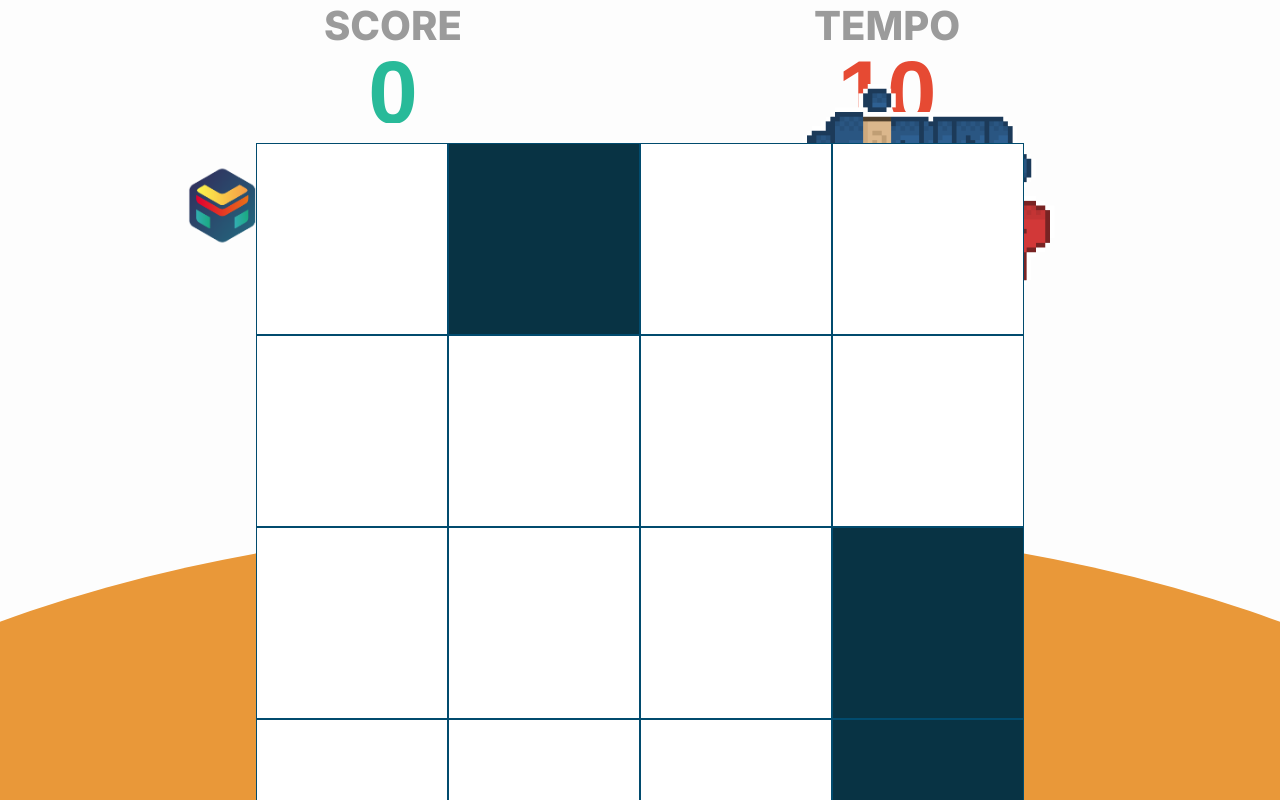
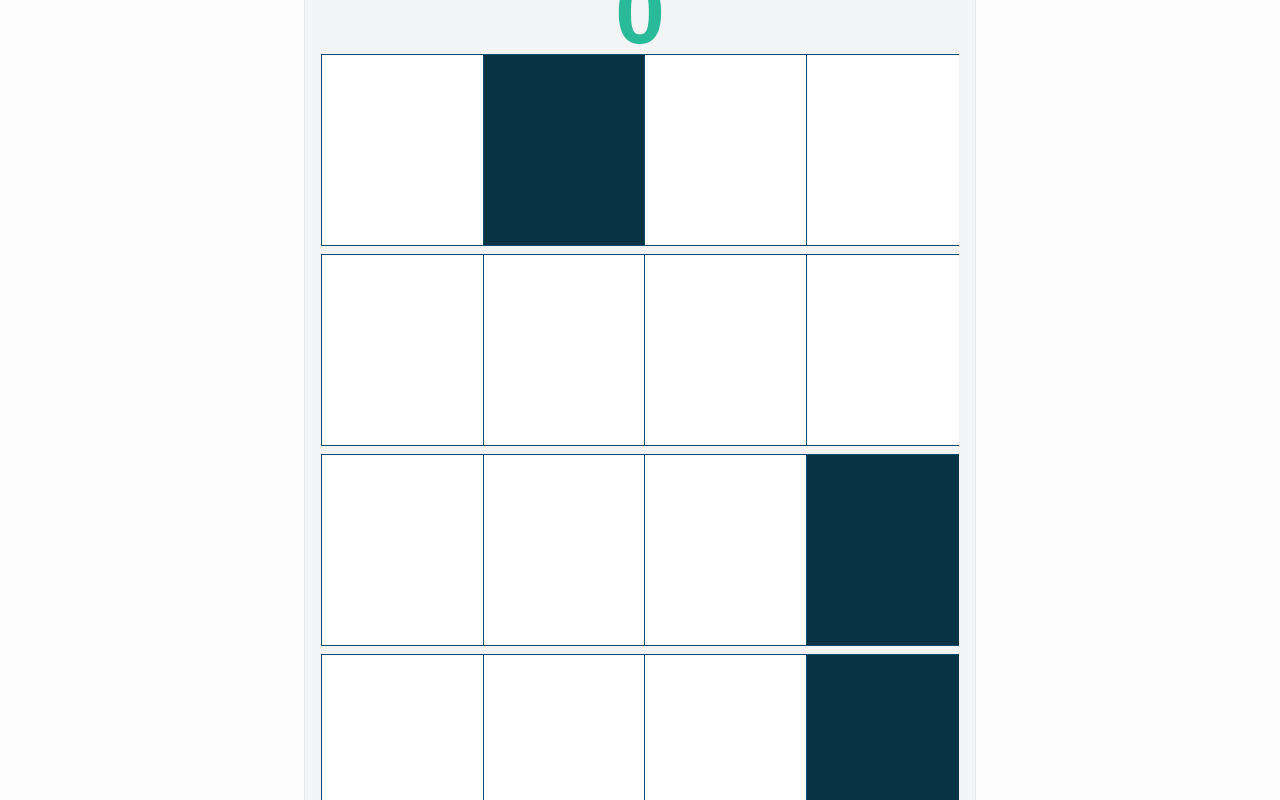
Before and after one commit to Estevamrod/tap-it, a React (Vite) app: page /play in a window 1280 px wide. Built offline with nearby package versions, Linux system fonts and the light colour scheme.

Commit message:
Looking for resolution about delay problem

```diff
--- a/src/pages/Game.tsx
+++ b/src/pages/Game.tsx
@@ -1,13 +1,9 @@
-import * as React from 'react'
-import {useState, useEffect } from 'react';
+import { useState, useEffect } from 'react';
 import { useNavigate } from 'react-router-dom';
 import Tiles from '../components/pages/Game/Tiles';
 import ScoreBar from '../components/pages/Game/ScoreBar';
 import ScoreModal from '../components/pages/Game/ScoreModal';
-import TimerBar from '../components/pages/Game/Time';
-import logo_vm from '../assets/vm.png'
-import pixelArt from '../assets/pixelArt_logo.png'
-import game from '../styles/Game.module.css';
+import * as React from 'react';
 
 const generateUniqueIndices = () => {
   const indices = new Set<number>();
@@ -24,6 +20,7 @@ const Game: React.FC = () => {
   const [score, setScore] = useState(0);
   const [timer, setTimer] = useState(10);
   const [modalOpen, setModalOpen] = useState(false);
+  const [device, setDevice] = useState('');
   const navigate = useNavigate();
 
   const openModal = () => {
@@ -44,6 +41,12 @@ const Game: React.FC = () => {
 
   useEffect(() => {
     if (gameStart) {
+      if (/Mobi|Android/i.test(navigator.userAgent)) {
+        setDevice('Mobile');
+      } else {
+        setDevice('PC');
+      }
+
       const gameTimer = setInterval(() => {
         setTimer((prevTimer) => prevTimer - 1);
       }, 1000);
@@ -77,7 +80,9 @@ const Game: React.FC = () => {
     }
 
     if (selectedIndices.includes(index)) {
-      setSelectedIndices((prevIndices) => prevIndices.filter((selectedIndex) => selectedIndex !== index));
+      setSelectedIndices((prevIndices) =>
+        prevIndices.filter((selectedIndex) => selectedIndex !== index)
+      );
     } else {
       setSelectedIndices((prevIndices) => [...prevIndices, index]);
     }
@@ -103,27 +108,27 @@ const Game: React.FC = () => {
   };
 
   return (
-    <div className={game.flexGrow}>
-      <div className={game.img_control}>
-        <img src={logo_vm} style={{width:'60%'}}/>
-        <img src={pixelArt}/>
-      </div>
-      <div className={game.barControl}>
+    <div className='flex-grow container mx-auto'>
+      <div className='flex justify-center'>
+        <div className='flex flex-col max-w-2xl bg-gray-100 border text-gray-800 select-none p-4'>
         <ScoreBar score={score} />
-        <TimerBar timer={timer} />
-      </div>
-      <div className='flex justify-center'>
-        <div className={game.gameContainer}>
-          <div className='grid grid-cols-4'>
+        <div className='grid grid-cols-4 gap-2'>
           {Array.from(Array(16), (_, index) => (
             <Tiles
               key={index}
+              device={device}
               isBlack={blackSquareIndices.includes(index)}
               isSelected={selectedIndices.includes(index)}
               onClick={() => handleSquareClick(index)}
-                device={'computer'}
             />
           ))}
+        </div>
+        <div className='p-2 text-center text-lg'>
+          {gameStart ? (
+            <div>Timer: {timer} sec</div>
+          ) : (
+            <div>Boa Sorte!</div>
+          )}
         </div>
       </div>
       <ScoreModal
@@ -133,7 +138,6 @@ const Game: React.FC = () => {
         message={""}
       />
     </div>
-      <div className={game.yellowCircle}></div>
   </div>
 );
 };
```
Also changed, not shown: 1 other file (tests, documents, lock files or other folders). Lines whose indentation alone changed are shown as unchanged.
